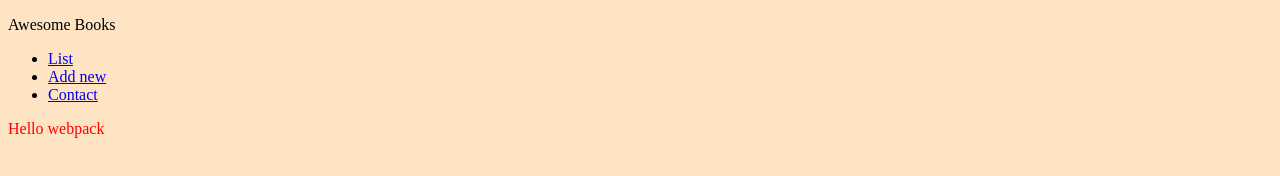
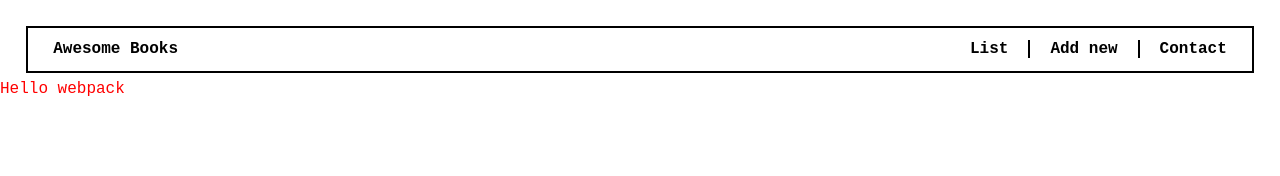
Before and after one commit to tobuya/AB-ES6-WEBPACK, a website built with webpack: page src/index.html in a window 1280 px wide. Built offline with nearby package versions, Linux system fonts and the light colour scheme.

Commit message:
Use flex to display the header section

```diff
--- a/src/index.css
+++ b/src/index.css
@@ -1,5 +1,56 @@
+* {
+    box-sizing: border-box;
+    margin: 0;
+    padding: 0;
+    font-family: 'Courier New', Courier, monospace, sans-serif;
+}
+
 body {
-    background-color: bisque;
+    display: flex;
+    flex-direction: column;
+}
+
+header {
+    display: flex;
+    flex-direction: column;
+}
+
+header > p {
+    align-self: flex-end;
+    margin-right: 2%;
+    margin-top: 0.5%;
+    font-weight: 600;
+}
+
+nav {
+    display: flex;
+    flex-direction: row;
+    justify-content: space-between;
+    border: 2px solid #000;
+    padding: 1% 2%;
+    margin: 2% 2% 0 2%;
+}
+
+nav > p {
+    font-weight: bold;
+}
+
+#nav-ul {
+    display: flex;
+    flex-direction: row;
+    gap: 20px;
+    list-style-type: none;
+}
+
+.nav-list {
+    border-right: 2px solid #000;
+    padding-right: 20px;
+}
+
+a {
+    text-decoration: none;
+    color: #000;
+    font-weight: 600;
 }
 
 .hello {
```
